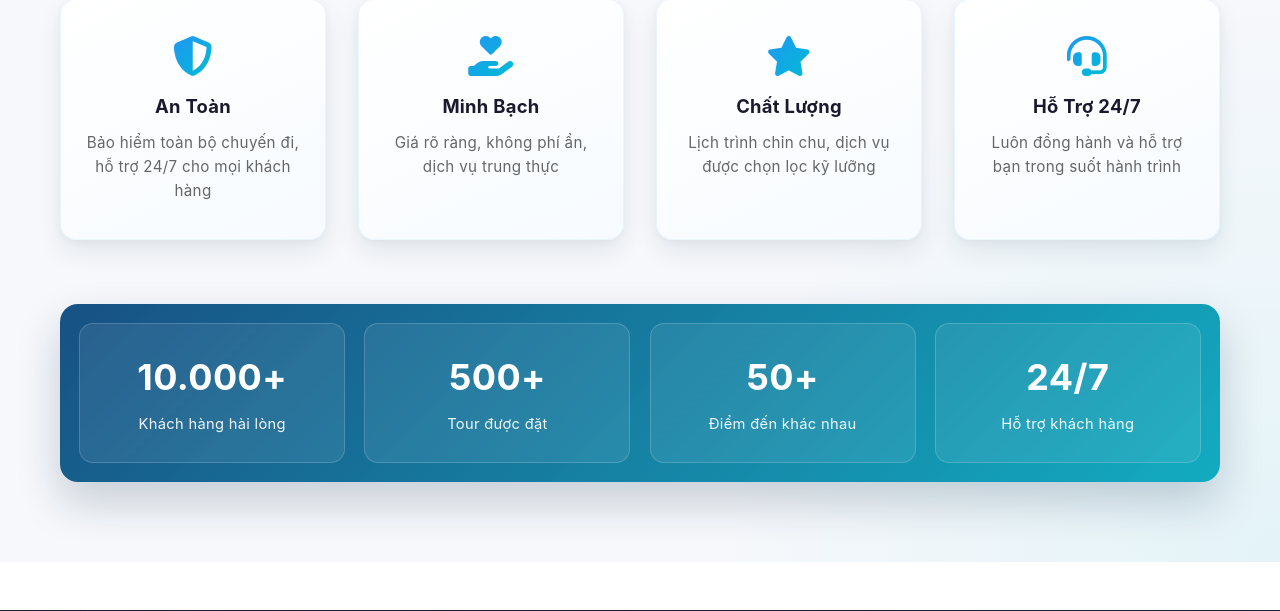
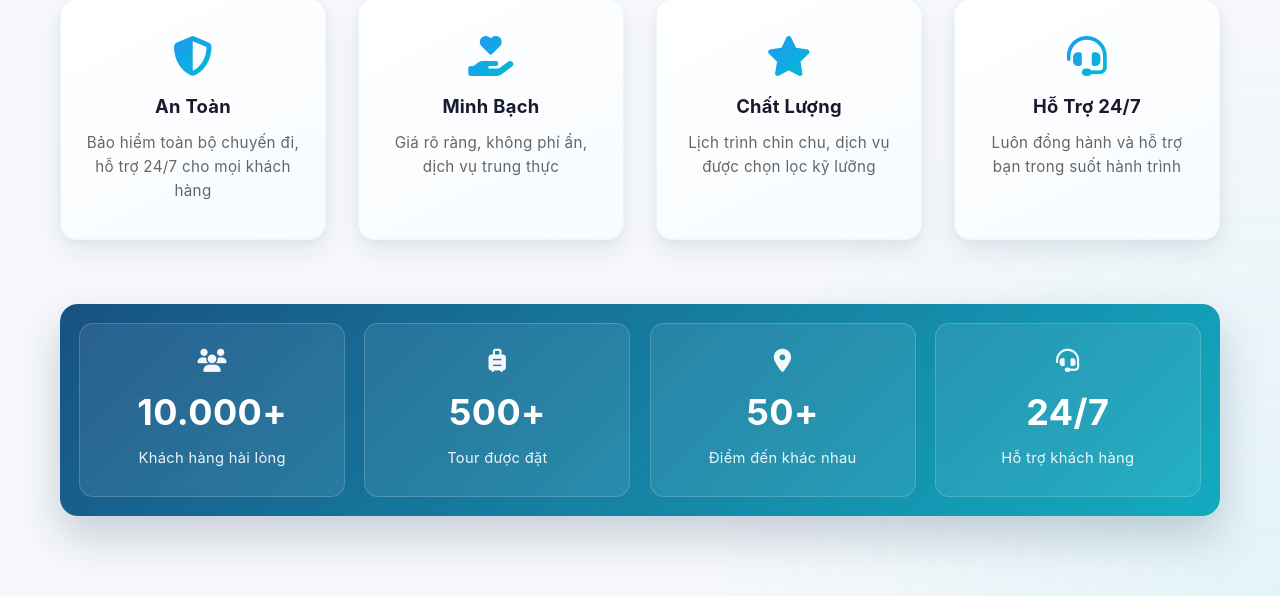
Before and after one commit to the-ghost20/Tour_DuLich, a PHP site: page /frontend/about.html in a window 1280 px wide. Shown: the part 1173-1784 px from the top of the page. Run offline with PHP 8.4, Linux system fonts and the light colour scheme.

Commit message:
chinh giới thiệu

```diff
--- a/frontend/about.html
+++ b/frontend/about.html
@@ -116,18 +116,22 @@
         <!-- STATS SECTION -->
         <div class="stats-section">
           <div class="stat-item">
+            <i class="fas fa-users" aria-hidden="true"></i>
             <h3>10.000+</h3>
             <p>Khách hàng hài lòng</p>
           </div>
           <div class="stat-item">
+            <i class="fas fa-suitcase-rolling" aria-hidden="true"></i>
             <h3>500+</h3>
             <p>Tour được đặt</p>
           </div>
           <div class="stat-item">
+            <i class="fas fa-location-dot" aria-hidden="true"></i>
             <h3>50+</h3>
             <p>Điểm đến khác nhau</p>
           </div>
           <div class="stat-item">
+            <i class="fas fa-headset" aria-hidden="true"></i>
             <h3>24/7</h3>
             <p>Hỗ trợ khách hàng</p>
           </div>
--- a/frontend/css/styles.css
+++ b/frontend/css/styles.css
@@ -1529,6 +1529,13 @@ a {
   border-radius: 14px;
   padding: 1.6rem 1rem;
   backdrop-filter: blur(2px);
+}
+
+.stat-item i {
+  display: block;
+  font-size: 1.45rem;
+  color: rgba(255, 255, 255, 0.95);
+  margin-bottom: 0.7rem;
 }
 
 .stat-item h3 {
```
